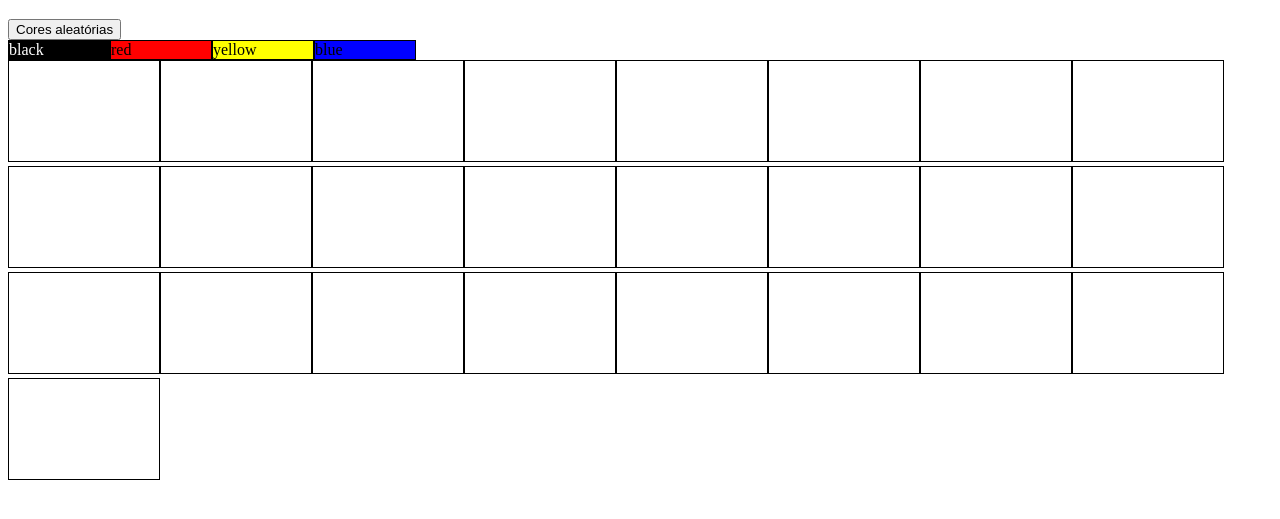
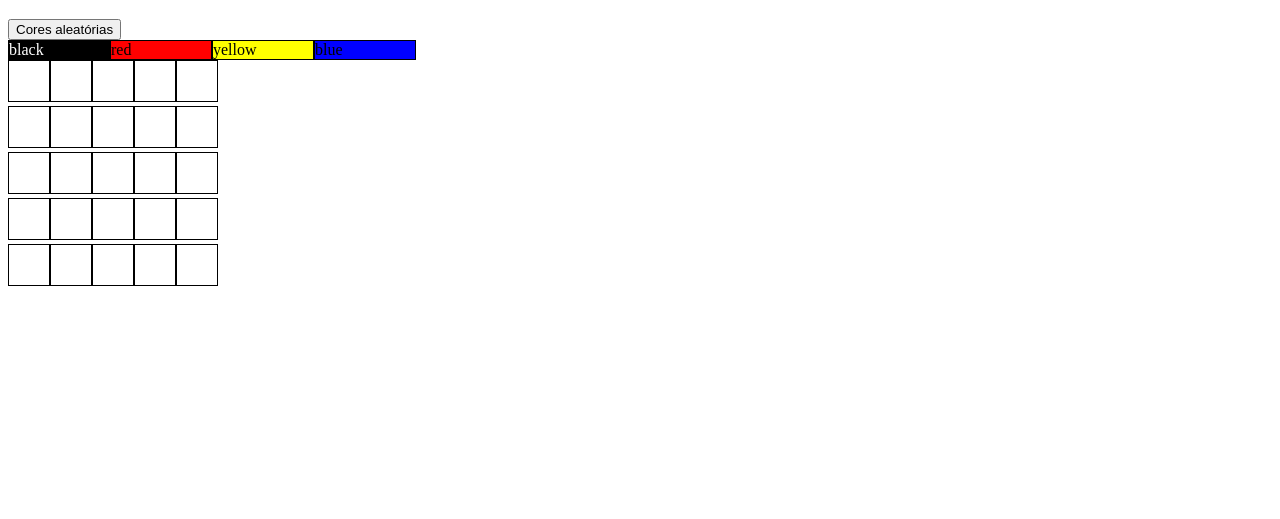
Before and after one commit to marcelofreitasfilho/Pixels-Art, a website: page index.html in a window 1280 px wide. Shown: the part 61-580 px from the top of the page. Drawn offline with Linux system fonts and the light colour scheme.

Commit message:
requisito 7

```diff
--- a/style.css
+++ b/style.css
@@ -10,9 +10,12 @@
     color: white;
 }
 
+#pixel-board {
+    width: 250px;
+}
 .pixel {
     border: 1px solid black;
-    width: 150px;
-    height: 100px;
+    width: 40px;
+    height: 40px;
     display: inline-block;
 }
```
